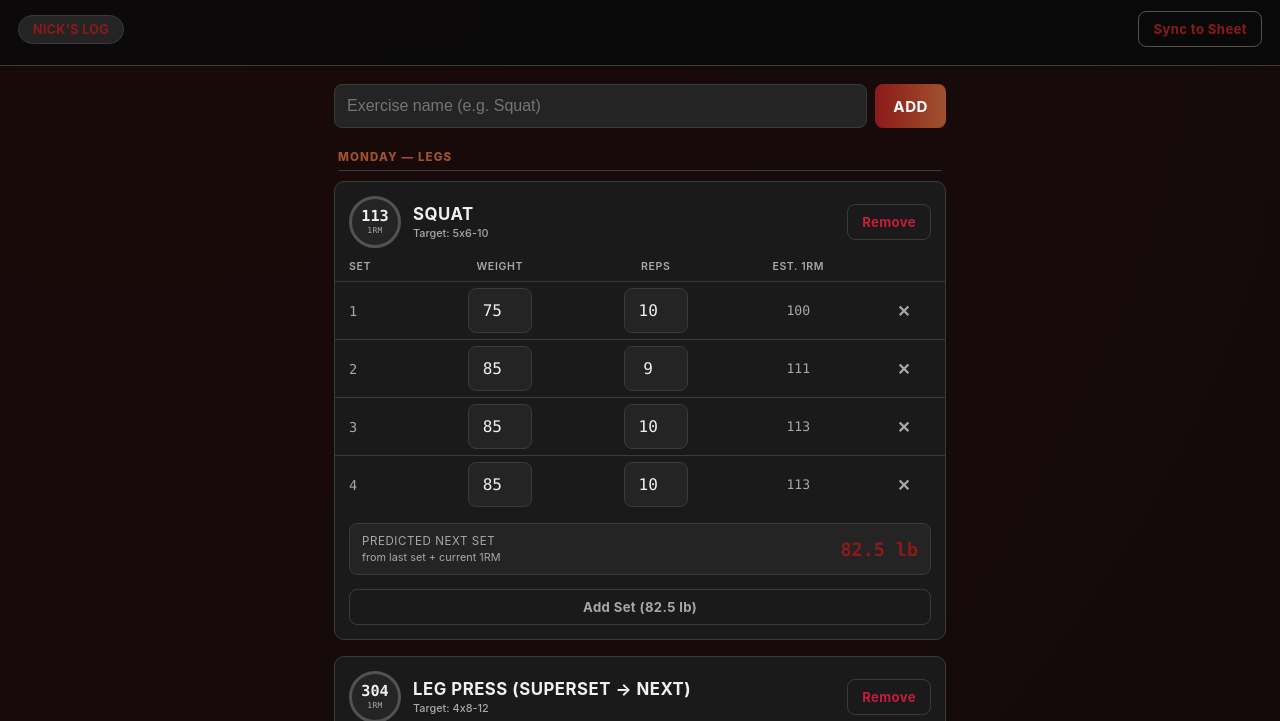
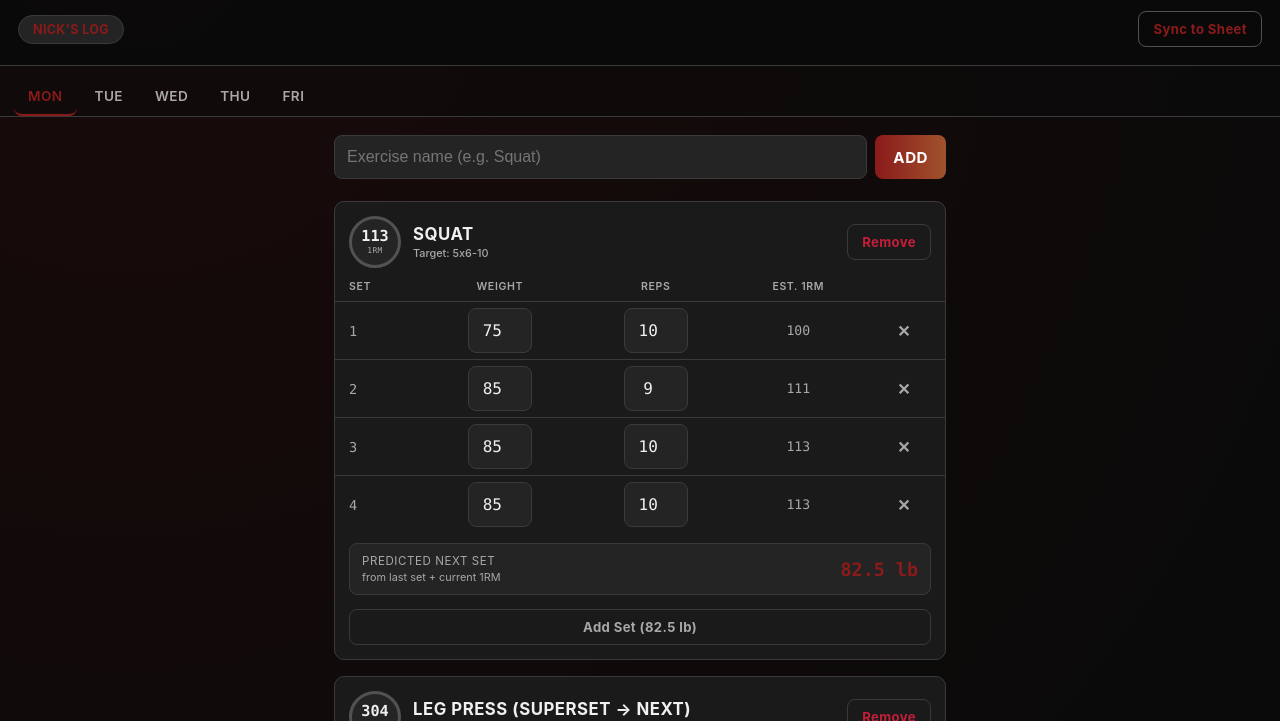
Before and after one commit to nstock1999-commits/Iron-Log-Nick, a plain HTML site: page index.html in a window 1280 px wide. Shown: the part 79-800 px from the top of the page. Drawn offline with Linux system fonts and the light colour scheme.

Commit message:
Update index.html

```diff
--- a/index.html
+++ b/index.html
@@ -66,6 +66,38 @@
     color:var(--blue);
   }
 
+  /* Tabs */
+  .tabs-container{
+    display:flex;
+    gap:4px;
+    overflow-x:auto;
+    padding:12px 14px 0;
+    border-bottom:1px solid var(--steel);
+    background:rgba(10,10,10,0.5);
+    -webkit-overflow-scrolling:touch;
+    scroll-behavior:smooth;
+  }
+  .tab-btn{
+    flex:0 0 auto;
+    background:transparent;
+    color:var(--chalk-dim);
+    border:none;
+    border-bottom:2px solid transparent;
+    padding:10px 14px;
+    font-size:0.85rem;
+    font-weight:600;
+    text-transform:uppercase;
+    letter-spacing:0.03em;
+    cursor:pointer;
+    transition:color .2s, border-color .2s;
+    white-space:nowrap;
+  }
+  .tab-btn:hover{ color:var(--chalk); }
+  .tab-btn.active{
+    color:var(--blue);
+    border-bottom-color:var(--blue);
+  }
+
   main{ max-width:640px; margin:0 auto; padding:18px 14px 0; }
 
   .add-exercise{ display:flex; gap:8px; margin-bottom:22px; }
@@ -101,13 +133,6 @@
   .btn-ghost:active{ transform:scale(0.97); }
   .btn-ghost.accent{ color:var(--blue); border-color:var(--steel-lt); }
   .btn-danger{ color:var(--pr); }
-
-  .day-divider{
-    font-size:0.72rem; text-transform:uppercase; letter-spacing:0.1em;
-    color:var(--accent); font-weight:800; margin:22px 4px 10px;
-    padding-bottom:6px; border-bottom:1px solid var(--steel);
-  }
-  .day-divider:first-child{ margin-top:0; }
 
   .empty{
     text-align:center; color:var(--chalk-dim); padding:60px 20px;
@@ -201,6 +226,8 @@
   </div>
 </header>
 
+<div class="tabs-container" id="tabsContainer"></div>
+
 <main>
   <div class="sync-panel" id="syncPanel" style="display:none;">
     <div class="sync-panel-head">
@@ -234,64 +261,35 @@
   var STORAGE_KEY = "ironlog_data_nick_v1";
   var PERSON = "Nick";
 
-  /* Seed data: Nick's program + his most recent logged sets */
   var SEED_DAYS = [
-    { day: "Monday — Legs", exercises: [
-      { name: "Squat", target: "5x6-10", sets: [
-        {weight:75, reps:10},{weight:85, reps:9},{weight:85, reps:10},{weight:85, reps:10}
-      ]},
-      { name: "Leg Press (superset → next)", target: "4x8-12", sets: [
-        {weight:217, reps:12},{weight:217, reps:12},{weight:217, reps:12},{weight:227, reps:null}
-      ]},
-      { name: "Leg Extension (superset w/ Leg Press)", target: "4x8-10", sets: [
-        {weight:30, reps:10},{weight:30, reps:10},{weight:30, reps:10},{weight:30, reps:10}
-      ]},
-      { name: "Stiff Leg Deadlift", target: "4x8-12", sets: [
-        {weight:75, reps:10},{weight:75, reps:12},{weight:75, reps:10},{weight:75, reps:8}
-      ]},
-      { name: "Leg Curl (Drop Sets)", target: "4x8-10", sets: [
-        {weight:40, reps:10},{weight:40, reps:10},{weight:42.5, reps:10},{weight:42.5, reps:10}
-      ]}
+    { dayName: "Monday", label: "Mon", exercises: [
+      { name: "Squat", target: "5x6-10", sets: [{weight:75, reps:10},{weight:85, reps:9},{weight:85, reps:10},{weight:85, reps:10}]},
+      { name: "Leg Press (superset → next)", target: "4x8-12", sets: [{weight:217, reps:12},{weight:217, reps:12},{weight:217, reps:12},{weight:227, reps:null}]},
+      { name: "Leg Extension (superset w/ Leg Press)", target: "4x8-10", sets: [{weight:30, reps:10},{weight:30, reps:10},{weight:30, reps:10},{weight:30, reps:10}]},
+      { name: "Stiff Leg Deadlift", target: "4x8-12", sets: [{weight:75, reps:10},{weight:75, reps:12},{weight:75, reps:10},{weight:75, reps:8}]},
+      { name: "Leg Curl (Drop Sets)", target: "4x8-10", sets: [{weight:40, reps:10},{weight:40, reps:10},{weight:42.5, reps:10},{weight:42.5, reps:10}]}
     ]},
-    { day: "Tuesday — Chest & Calves", exercises: [
-      { name: "Barbell Bench Press", target: "4x6-10", sets: [
-        {weight:35, reps:10},{weight:40, reps:10},{weight:40, reps:9},{weight:40, reps:8}
-      ]},
-      { name: "Incline DB Bench Press (superset → next)", target: "5x10-15", sets: [
-        {weight:20, reps:11}
-      ]},
-      { name: "Incline DB Flys (superset w/ Incline Press)", target: "5x10-15", sets: [
-        {weight:20, reps:10},{weight:20, reps:10}
-      ]},
-      { name: "Pec Dec (Drop set 3rd set)", target: "4x8-10", sets: [
-        {weight:60, reps:10},{weight:70, reps:10}
-      ]},
+    { dayName: "Tuesday", label: "Tue", exercises: [
+      { name: "Barbell Bench Press", target: "4x6-10", sets: [{weight:35, reps:10},{weight:40, reps:10},{weight:40, reps:9},{weight:40, reps:8}]},
+      { name: "Incline DB Bench Press (superset → next)", target: "5x10-15", sets: [{weight:20, reps:11}]},
+      { name: "Incline DB Flys (superset w/ Incline Press)", target: "5x10-15", sets: [{weight:20, reps:10},{weight:20, reps:10}]},
+      { name: "Pec Dec (Drop set 3rd set)", target: "4x8-10", sets: [{weight:60, reps:10},{weight:70, reps:10}]},
       { name: "Seated Calf Raise", target: "6x12-20", sets: [] }
     ]},
-    { day: "Wednesday — Shoulders", exercises: [
-      { name: "Seated Barbell Press", target: "4x6-10", sets: [
-        {weight:55, reps:10},{weight:60, reps:10},{weight:60, reps:8},{weight:60, reps:10}
-      ]},
+    { dayName: "Wednesday", label: "Wed", exercises: [
+      { name: "Seated Barbell Press", target: "4x6-10", sets: [{weight:55, reps:10},{weight:60, reps:10},{weight:60, reps:8},{weight:60, reps:10}]},
       { name: "DB Lateral Raise (Drop set last set)", target: "5x12-20", sets: [] },
       { name: "Cable Reverse Fly", target: "4x12-15", sets: [] }
     ]},
-    { day: "Thursday — Back", exercises: [
-      { name: "Lat Pull Downs", target: "4x8-12", sets: [
-        {weight:85, reps:12},{weight:90, reps:12},{weight:90, reps:12},{weight:90, reps:8}
-      ]},
-      { name: "Machine Row (Low Rows)", target: "4x8-12", sets: [
-        {weight:55, reps:12},{weight:60, reps:12},{weight:60, reps:12},{weight:68, reps:12}
-      ]},
+    { dayName: "Thursday", label: "Thu", exercises: [
+      { name: "Lat Pull Downs", target: "4x8-12", sets: [{weight:85, reps:12},{weight:90, reps:12},{weight:90, reps:12},{weight:90, reps:8}]},
+      { name: "Machine Row (Low Rows)", target: "4x8-12", sets: [{weight:55, reps:12},{weight:60, reps:12},{weight:60, reps:12},{weight:68, reps:12}]},
       { name: "Reverse Grip Lat Pull Downs (Drop Sets)", target: "4x10-15", sets: [] },
-      { name: "Barbell Shrug ss/ Bent Over Row", target: "4x10-15", sets: [
-        {weight:25, reps:12},{weight:25, reps:12},{weight:25, reps:12},{weight:25, reps:12}
-      ]}
+      { name: "Barbell Shrug ss/ Bent Over Row", target: "4x10-15", sets: [{weight:25, reps:12},{weight:25, reps:12},{weight:25, reps:12},{weight:25, reps:12}]}
     ]},
-    { day: "Friday — Arms", exercises: [
+    { dayName: "Friday", label: "Fri", exercises: [
       { name: "EZ Bar Skullcrushers", target: "4x8-12", sets: [] },
-      { name: "Cable Tricep Extensions", target: "4x10-15", sets: [
-        {weight:40, reps:15},{weight:45, reps:15},{weight:45, reps:11},{weight:45, reps:11}
-      ]},
+      { name: "Cable Tricep Extensions", target: "4x10-15", sets: [{weight:40, reps:15},{weight:45, reps:15},{weight:45, reps:11},{weight:45, reps:11}]},
       { name: "Reverse Grip Cable Tricep Ext (Drop Sets)", target: "3x12-15", sets: [] },
       { name: "EZ Bar Preacher Curls", target: "5x8-12", sets: [] },
       { name: "Standing Hammer Curl (Drop Sets)", target: "4x12-15", sets: [] }
@@ -299,6 +297,14 @@
   ];
 
   var state = load();
+  var currentDayIdx = getTodayIndex();
+
+  function getTodayIndex(){
+    var d = new Date();
+    var dayOfWeek = d.getDay();
+    var mondayIdx = dayOfWeek === 0 ? 4 : dayOfWeek - 1;
+    return Math.max(0, Math.min(4, mondayIdx));
+  }
 
   function buildSeedState(){
     var exercises = [];
@@ -307,7 +313,7 @@
         exercises.push({
           id: uid(),
           name: ex.name,
-          day: group.day,
+          dayName: group.dayName,
           target: ex.target,
           sets: (ex.sets || []).map(function(s){ return { weight: s.weight, reps: s.reps }; })
         });
@@ -420,29 +426,40 @@
     showToast._tid = setTimeout(function(){ t.classList.remove("show"); }, 1800);
   }
 
+  function renderTabs(){
+    var container = document.getElementById("tabsContainer");
+    container.innerHTML = "";
+    SEED_DAYS.forEach(function(day, idx){
+      var btn = document.createElement("button");
+      btn.className = "tab-btn" + (idx === currentDayIdx ? " active" : "");
+      btn.textContent = day.label;
+      btn.setAttribute("data-idx", idx);
+      btn.addEventListener("click", function(){
+        currentDayIdx = idx;
+        renderTabs();
+        renderExercises();
+      });
+      container.appendChild(btn);
+    });
+  }
+
   var listEl = document.getElementById("exerciseList");
 
-  function render(){
+  function renderExercises(){
     listEl.innerHTML = "";
+    var dayName = SEED_DAYS[currentDayIdx].dayName;
+    var dayExercises = state.exercises.filter(function(ex){ return ex.dayName === dayName; });
 
-    if(state.exercises.length === 0){
+    if(dayExercises.length === 0){
       var empty = document.createElement("div");
       empty.className = "empty";
-      empty.innerHTML = "<strong>No exercises yet</strong>Add one above to start logging sets.";
+      empty.innerHTML = "<strong>No exercises for this day</strong>Add one above to start logging sets.";
       listEl.appendChild(empty);
       refreshSyncPanel();
       return;
     }
 
-    var lastDay = null;
-    state.exercises.forEach(function(ex){
-      if(ex.day && ex.day !== lastDay){
-        var divider = document.createElement("div");
-        divider.className = "day-divider";
-        divider.textContent = ex.day;
-        listEl.appendChild(divider);
-        lastDay = ex.day;
-      }
+    dayExercises.forEach(function(ex){
       listEl.appendChild(renderExercise(ex));
     });
 
@@ -538,15 +555,16 @@
   function addExercise(name){
     name = (name || "").trim();
     if(!name) return;
-    state.exercises.push({ id: uid(), name: name, day: null, target: null, sets: [] });
+    var dayName = SEED_DAYS[currentDayIdx].dayName;
+    state.exercises.push({ id: uid(), name: name, dayName: dayName, target: null, sets: [] });
     save();
-    render();
+    renderExercises();
   }
 
   function deleteExercise(id){
     state.exercises = state.exercises.filter(function(ex){ return ex.id !== id; });
     save();
-    render();
+    renderExercises();
   }
 
   function addSet(id){
@@ -561,7 +579,7 @@
     ex._justPR = newBest > prevBest && prevBest > 0;
 
     save();
-    render();
+    renderExercises();
   }
 
   function deleteSet(id, idx){
@@ -569,7 +587,7 @@
     if(!ex) return;
     ex.sets.splice(idx, 1);
     save();
-    render();
+    renderExercises();
   }
 
   function updateSetField(id, idx, field, rawValue){
@@ -579,7 +597,7 @@
     if(num !== null && isNaN(num)) num = null;
     ex.sets[idx][field] = num;
     save();
-    render();
+    renderExercises();
   }
 
   document.getElementById("addExerciseBtn").addEventListener("click", function(){
@@ -645,7 +663,8 @@
     }
   });
 
-  render();
+  renderTabs();
+  renderExercises();
 })();
 </script>
 
```
